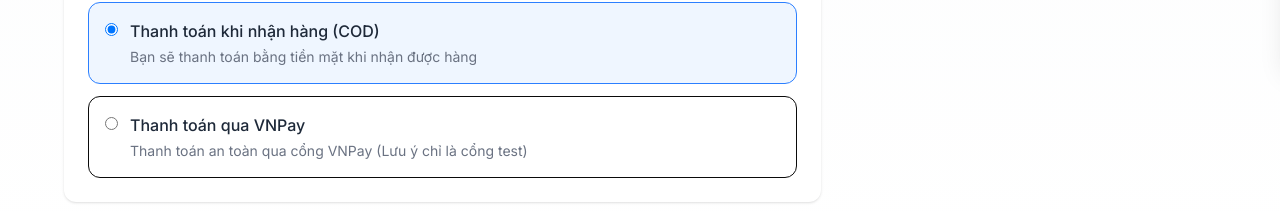
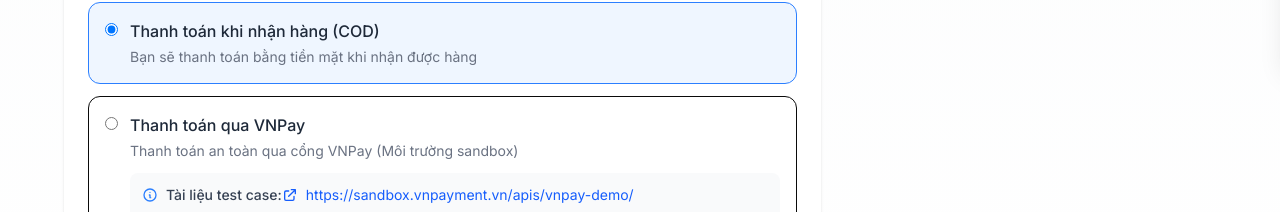
Before and after one commit to VTH0907012/Ecommerce-electronics, a Next.js app in the folder frontend/: page /checkout in a window 1280 px wide. Shown: the part 740-952 px from the top of the page. Built offline with nearby package versions, Linux system fonts and the light colour scheme; no server answers.

Commit message:
update page product, checkout

```diff
--- a/frontend/src/app/components/client/Checkout/index.tsx
+++ b/frontend/src/app/components/client/Checkout/index.tsx
@@ -285,14 +285,67 @@
                         onChange={handleChange}
                         className="mt-1 mr-3"
                       />
+                      <div className="flex-1">
+                        <div className="flex items-start justify-between">
                           <div>
                             <p className="font-medium text-gray-800">
                               Thanh toán qua VNPay
                             </p>
                             <p className="text-sm text-gray-500 mt-1">
-                          Thanh toán an toàn qua cổng VNPay (Lưu ý chỉ là cổng
-                          test)
+                              Thanh toán an toàn qua cổng VNPay (Môi trường
+                              sandbox)
                             </p>
+                          </div>
+                        </div>
+
+                        <div className="mt-3 bg-gray-50 rounded-lg p-3">
+                          <div className="flex items-center">
+                            <svg
+                              className="w-4 h-4 text-blue-500 mr-2"
+                              fill="none"
+                              stroke="currentColor"
+                              viewBox="0 0 24 24"
+                            >
+                              <path
+                                strokeLinecap="round"
+                                strokeLinejoin="round"
+                                strokeWidth={2}
+                                d="M13 16h-1v-4h-1m1-4h.01M21 12a9 9 0 11-18 0 9 9 0 0118 0z"
+                              />
+                            </svg>
+                            <p className="text-sm font-medium text-gray-700">
+                              Tài liệu test case: {""}
+                            </p>
+                            <a
+                              href="https://sandbox.vnpayment.vn/apis/vnpay-demo/"
+                              target="_blank"
+                              rel="noopener noreferrer"
+                              className=" flex items-center text-sm text-blue-600 hover:text-blue-800 hover:underline"
+                            >
+                              <svg
+                                className="w-4 h-4 mr-2"
+                                fill="none"
+                                stroke="currentColor"
+                                viewBox="0 0 24 24"
+                              >
+                                <path
+                                  strokeLinecap="round"
+                                  strokeLinejoin="round"
+                                  strokeWidth={2}
+                                  d="M10 6H6a2 2 0 00-2 2v10a2 2 0 002 2h10a2 2 0 002-2v-4M14 4h6m0 0v6m0-6L10 14"
+                                />
+                              </svg>
+                              https://sandbox.vnpayment.vn/apis/vnpay-demo/
+                            </a>
+                          </div>
+
+                          <div className="mt-3 pt-3 border-t border-gray-200">
+                            <p className="text-xs text-yellow-600 font-medium">
+                              ⚠️ Lưu ý: Đây là cổng thanh toán test, không sử
+                              dụng thông tin thật
+                            </p>
+                          </div>
+                        </div>
                       </div>
                     </label>
                   </div>
--- a/frontend/src/app/components/client/Shop/index.tsx
+++ b/frontend/src/app/components/client/Shop/index.tsx
@@ -453,7 +453,7 @@
 
             {/* Products Display */}
             {loading ? (
-              <div className="grid grid-cols-2 sm:grid-cols-3 lg:grid-cols-4 gap-4">
+              <div className="grid grid-cols-2 sm:grid-cols-3 lg:grid-cols-3 gap-4">
                 {Array.from({ length: productsPerPage }).map((_, index) => (
                   <div
                     key={index}
```
Lines whose indentation alone changed are shown as unchanged.
